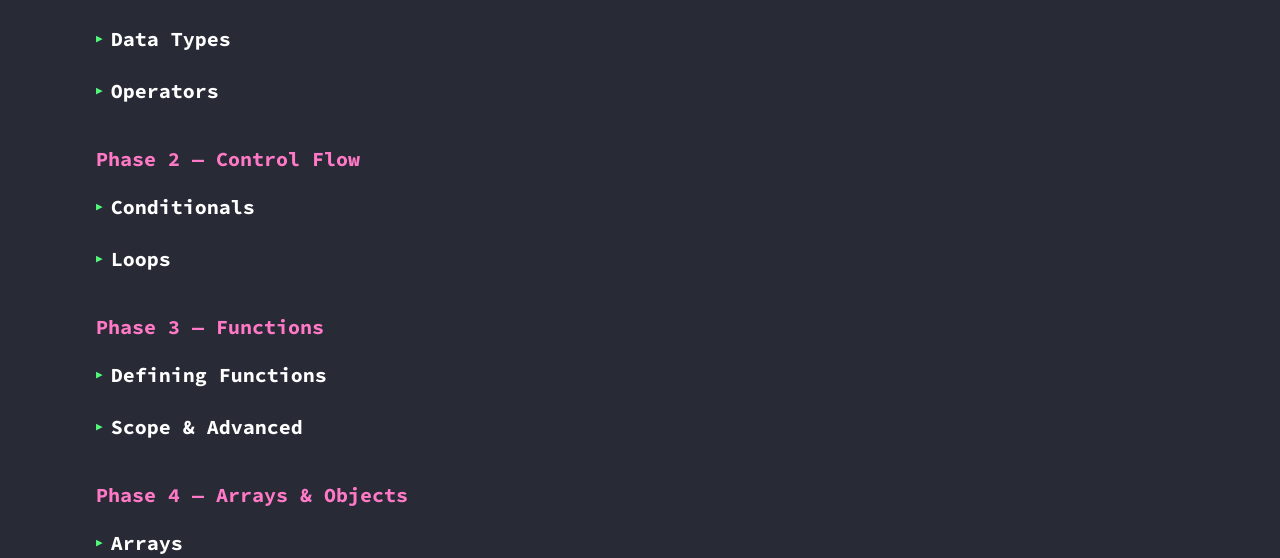
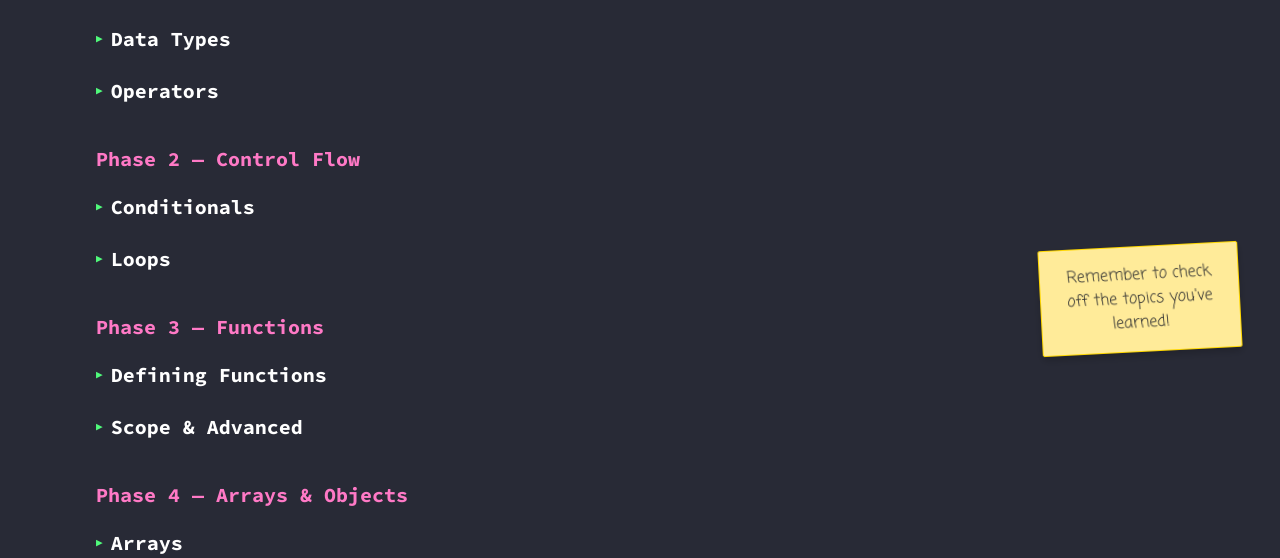
Before and after one commit to ValentinoFarias/socraticJS, a PHP site: page /study.php in a window 1280 px wide. Shown: the part 368-926 px from the top of the page. Run offline with PHP 8.4, Linux system fonts and the light colour scheme; the visitor is signed in with stand-in values (Sample User, id 1); data comes from the database, SQL or seed files in the repository; data that the repository does not hold is empty.

Commit message:
Adding post its with messages

```diff
--- a/src/assets/css/style.css
+++ b/src/assets/css/style.css
@@ -347,6 +347,28 @@ a:hover {
   opacity: 0.45;
 }
 
+
+
+/* Sticky note reminder — positioned on the right side with a rotation */
+.study__sticky-note {
+  position: fixed;
+  bottom: 80px;
+  right: 40px;
+  width: 200px;
+  padding: 16px;
+  font-family: 'Coming Soon', cursive;
+  font-size: 16px;
+  line-height: 1.5;
+  color: #333;
+  background: #FFEB99;         /* Sticky note yellow */
+  border: 1px solid #FFD700;
+  border-radius: 2px;
+  box-shadow: 0 4px 8px rgba(0, 0, 0, 0.2);
+  transform: rotate(-3deg);    /* Slight counter-clockwise angle */
+  text-align: center;
+  z-index: 10;
+  pointer-events: none;        /* Don't interfere with page interactions */
+}
 
 /* =============================================================================
    Tutor Page  (tutor.php)
--- a/src/study.php
+++ b/src/study.php
@@ -13,7 +13,7 @@ require_login(); // Redirect to login.php if the user is not logged in
 
   <link rel="preconnect" href="https://fonts.googleapis.com">
   <link rel="preconnect" href="https://fonts.gstatic.com" crossorigin>
-  <link href="https://fonts.googleapis.com/css2?family=Source+Code+Pro:wght@400;700&display=swap" rel="stylesheet">
+  <link href="https://fonts.googleapis.com/css2?family=Coming+Soon&family=Source+Code+Pro:wght@400;700&display=swap" rel="stylesheet">
 
   <link rel="stylesheet" href="/assets/css/style.css">
 </head>
@@ -276,6 +276,11 @@ require_login(); // Redirect to login.php if the user is not logged in
 
   </main>
 
+  <!-- Sticky note reminder -->
+  <div class="study__sticky-note">
+    Remember to check off the topics you've learned!
+  </div>
+
   <script src="/assets/js/main.js"></script>
 
   <script>
```
Also changed, not shown: src/practice.php (+6 -1 lines).
